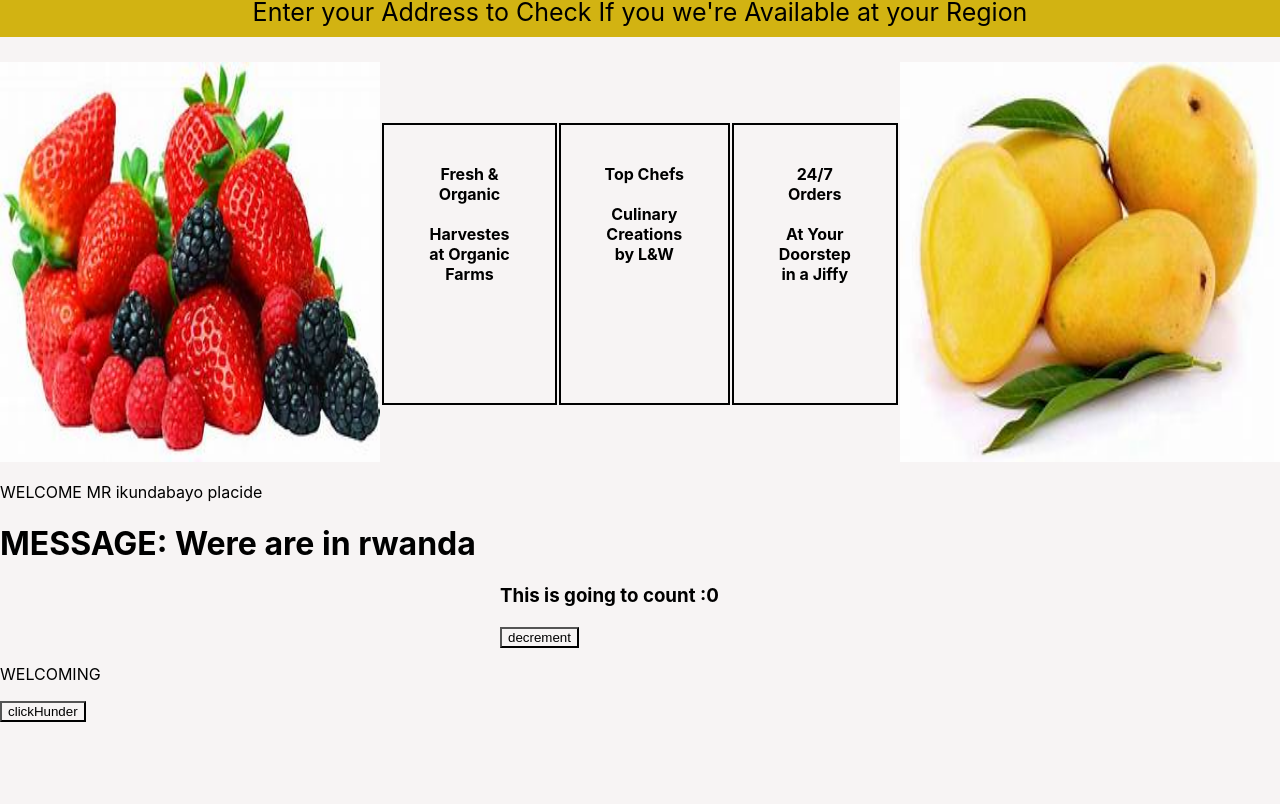
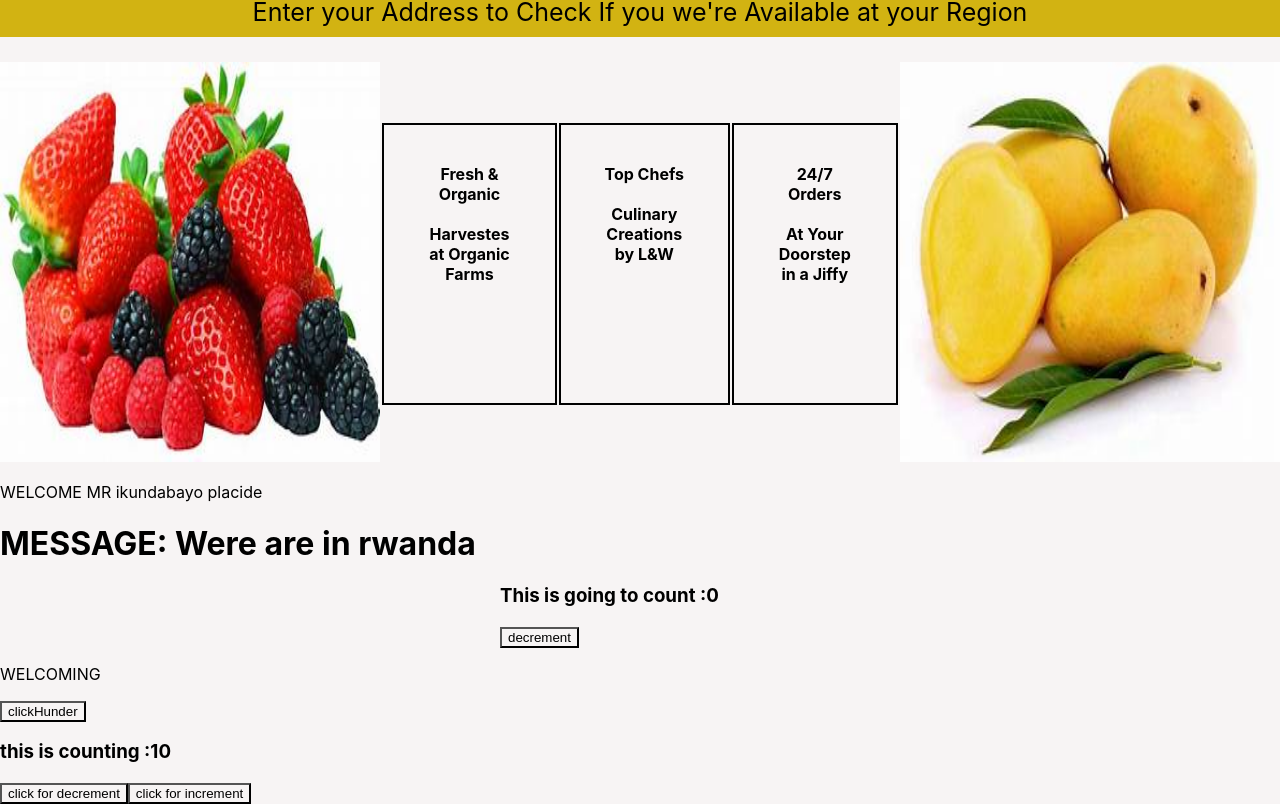
Before and after one commit to ikundabayoplacide/REACTJS-FOR-LEARNING-BALANCED-DIET, a React (Create React App) app: page / in a window 1280 px wide. Shown: the part 541-1345 px from the top of the page. Before the commit the page ends 1263 px from the top, so only its background shows below. Built offline with nearby package versions, Linux system fonts and the light colour scheme.

Commit message:
some code changed and FunctionCounter is added

```diff
--- a/src/App.js
+++ b/src/App.js
@@ -7,6 +7,7 @@ import Msg from './components/Msg';
 import Home from './components/Home';
 import Counter from './components/Counter';
 import FunctionEvent from './components/FunctionEvent';
+import FunctionCounter from './components/FunctionCounter';
 
  class App extends Component {
   render() {
@@ -17,6 +18,7 @@ import FunctionEvent from './components/FunctionEvent';
        <Msg message=" Were are in rwanda"/>
        <Counter/>
        <FunctionEvent/>
+       <FunctionCounter/>
       </div>
     )
   }
--- /dev/null
+++ b/src/components/FunctionCounter.js
@@ -0,0 +1,25 @@
+import { counter } from '@fortawesome/fontawesome-svg-core';
+import React, { Component } from 'react'
+import { useState } from 'react'
+
+ function FunctionCounter() {
+    const [Counter,setCounter]=useState(10);
+
+    const decrement=()=>{
+      setCounter(Counter-1);
+    }
+
+    const increment=()=>{
+        setCounter(Counter+1);
+    }
+    return (
+      <div>
+        <h3> this is counting :{Counter}</h3>
+        <button onClick={decrement}> click for decrement</button>
+        <button onClick={increment}> click for increment</button>
+      </div>
+    )
+  }
+
+
+export default FunctionCounter
```
